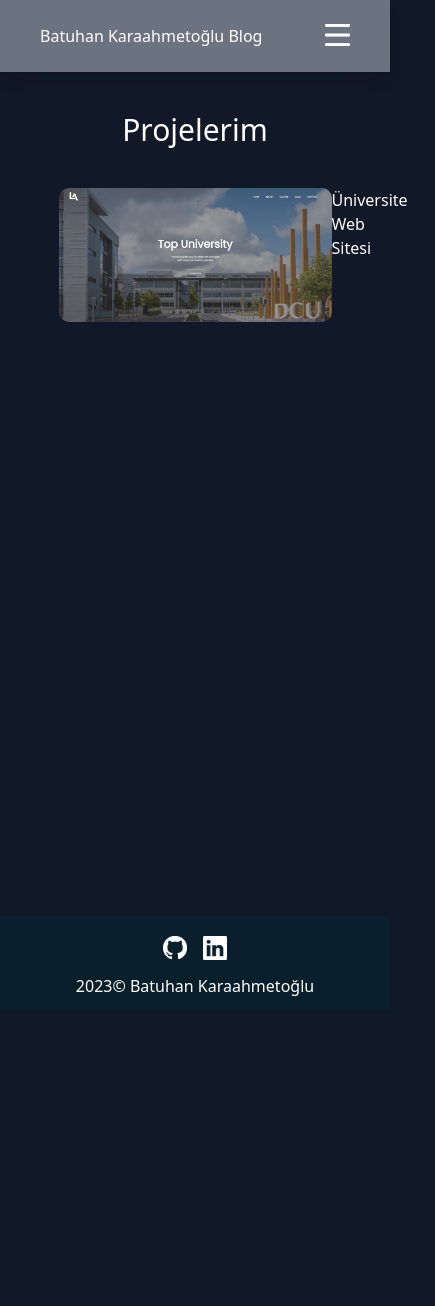
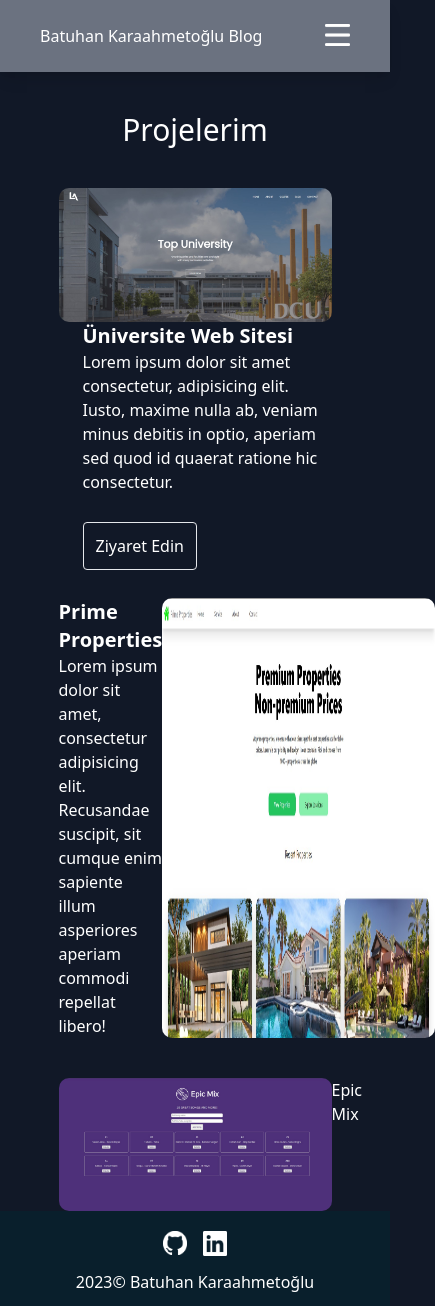
Before and after one commit to Batuhan445/blog-app, a Next.js app: page /my-projects in a window 390 px wide. Shown: the whole page, 435 px wide, since content can reach past the window. Before the commit the page ends 1010 px from the top, so only its background shows below. Built offline with nearby package versions, Linux system fonts and the light colour scheme.

Commit message:
projects css edited and mobile started

```diff
--- a/src/app/my-projects/page.tsx
+++ b/src/app/my-projects/page.tsx
@@ -1,18 +1,56 @@
 import React from 'react'
 import Image from 'next/image'
+import Link from 'next/link'
 
 const Projects = () => {
   return (
     <div className='min-h-screen'>
         <div className='mt-10 text-3xl text-center'>Projelerim</div>
 
-        <div className='mt-10 flex justify-evenly w-[70%] m-auto'>
+        <div className='mt-10 grid md:flex w-[70%] m-auto'>
             <Image src={"/projects/university-web.jpg"}
             style={{borderRadius:"10px"}}
             alt={'universite-web-site'}
-            width={480}
-            height={480}/>
-            <h1 className=''>Üniversite Web Sitesi</h1>
+            width={720}
+            height={720}/>
+
+            <div className='m-auto ml-6'>
+            <h1 className='text-xl font-bold'>Üniversite Web Sitesi</h1>
+            <p>Lorem ipsum dolor sit amet consectetur, adipisicing elit. Iusto, maxime nulla ab, veniam minus debitis in optio, aperiam sed quod id quaerat ratione hic consectetur.</p>
+
+          <div className='mt-10'>
+            <Link
+            href={'https://calm-gumdrop-f04589.netlify.app/'}
+            target='_blank'
+            className='border w-28 p-3 mr-auto rounded transition text-center hover:bg-blue-500 hover:border-blue-500'
+            style={{marginTop:"16px"}}
+            >
+              Ziyaret Edin
+            </Link>
+          </div>
+
+            </div>
+        </div>
+
+        <div className='mt-10 flex w-[70%] m-auto'>
+          <div className='m-auto'>
+          <h1 className='font-bold text-xl'>Prime Properties</h1>
+          <p>Lorem ipsum dolor sit amet, consectetur adipisicing elit. Recusandae suscipit, sit cumque enim sapiente illum asperiores aperiam commodi repellat libero!</p>
+          </div>
+            <Image src={"/projects/prime-properties.jpg"}
+            style={{borderRadius:"10px"}}
+            alt={'universite-web-site'}
+            width={720}
+            height={720}/>
+        </div>
+
+        <div className='mt-10 flex w-[70%] m-auto'>
+            <Image src={"/projects/epic-mix.jpg"}
+            style={{borderRadius:"10px"}}
+            alt={'universite-web-site'}
+            width={720}
+            height={720}/>
+          <h1 className=''>Epic Mix</h1>
         </div>
 
     </div>
```
